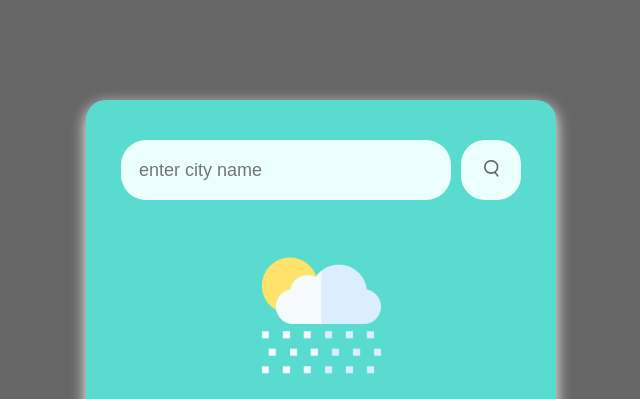
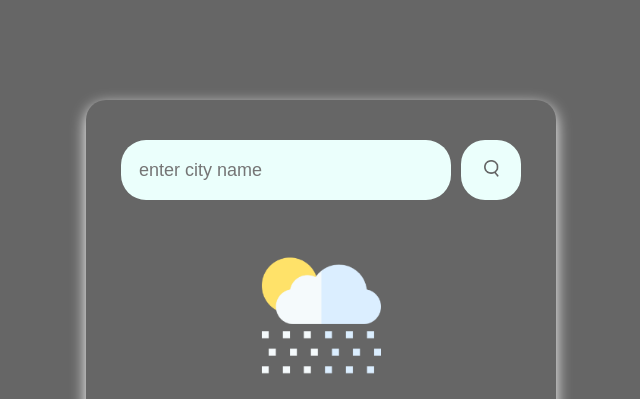
Before and after one commit to VINODH-AM/PRODIGY_WD_05, a plain HTML site: page index.html in a window 1280 px wide. Shown: the top 399 px of the page, without its empty margins (319-959 px from the left). Drawn offline with Linux system fonts and the light colour scheme.

Commit message:
style.css

```diff
--- a/style.css
+++ b/style.css
@@ -12,7 +12,7 @@ body{
 .card{
     width: 90%;
     max-width: 470px;
-    background-color: #59dbd0;
+    background: transparent;
     color: #fff;
     margin: 100px auto 0;
     border-radius: 20px;
```
